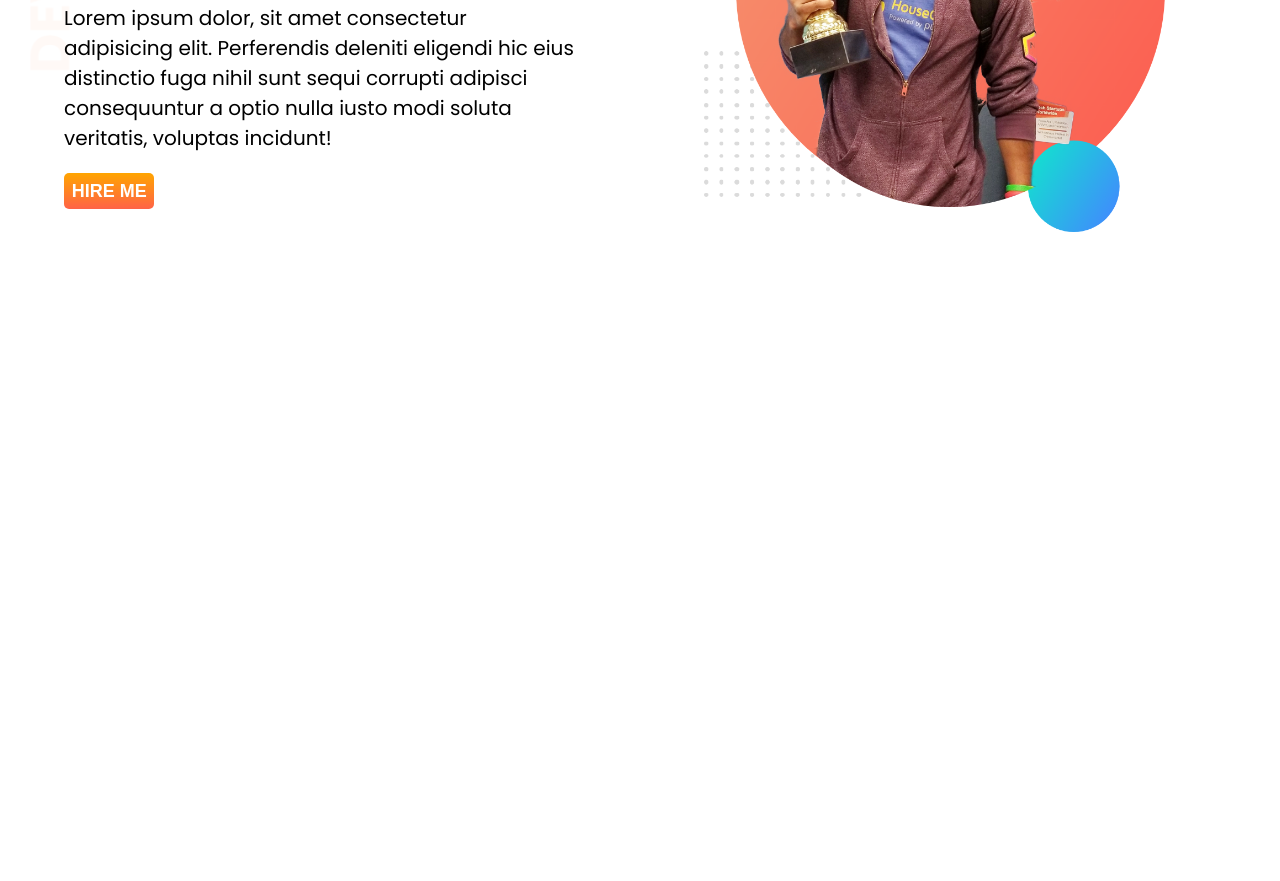
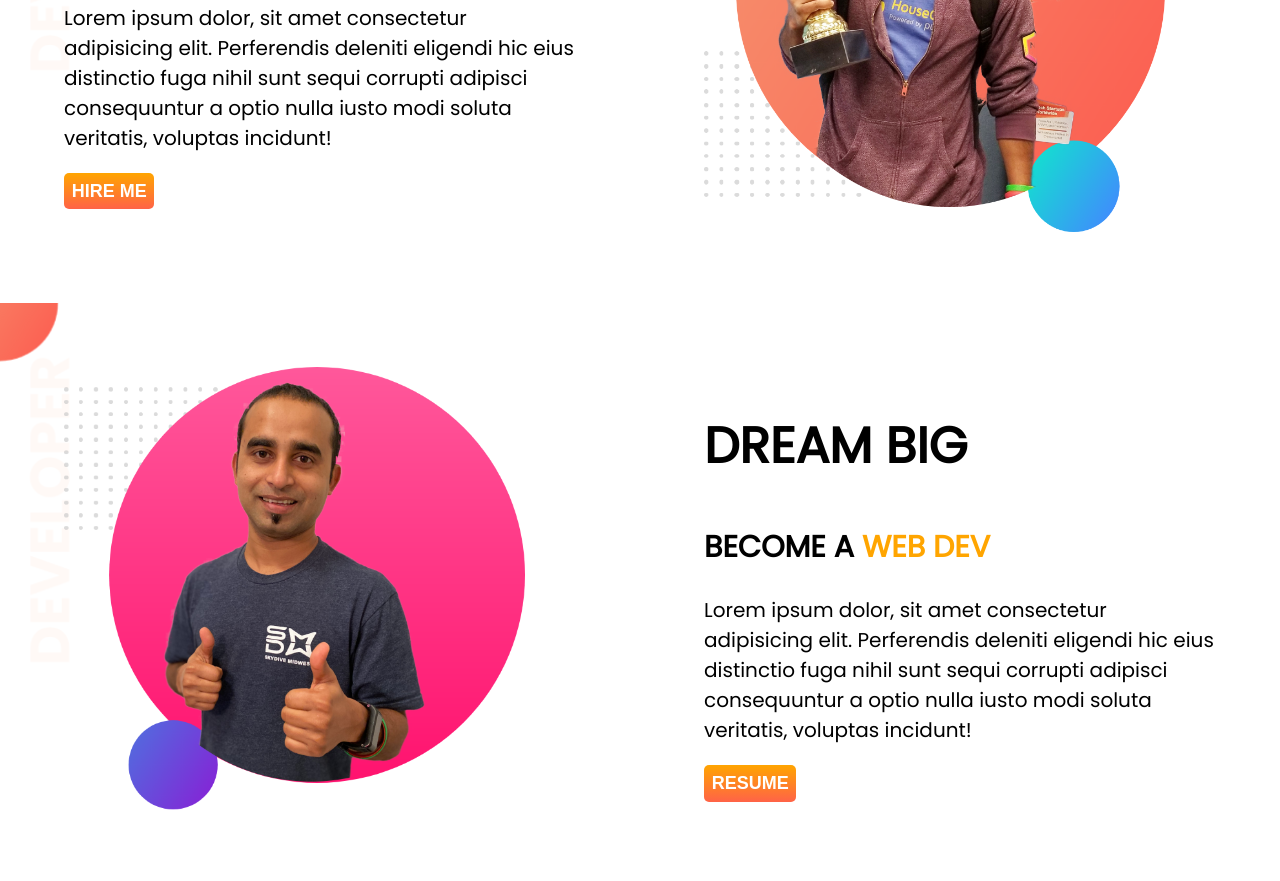
Before and after one commit to fahim00001/developer-portfolio, a plain HTML site: page index.html in a window 1280 px wide. Shown: the part 289-1170 px from the top of the page. Before the commit the page ends 800 px from the top, so only its background shows below. Drawn offline with Linux system fonts and the light colour scheme.

Commit message:
new dream

```diff
--- a/index.html
+++ b/index.html
@@ -30,6 +30,21 @@
             <img src="images/jhankar.png" alt="jhankar" srcset="">
         </div>
     </section>
+    <section class="header">
+
+        <div class="top-thing">
+            <img src="images/jhankar2.png" alt="jhankar" srcset="">
+        </div>
+        <div class="top-thing">
+            <h1 class="upper-text">DREAM BIG</h1>
+            <h1 class="lower-text">BECOME A <span class="author-name"> WEB DEV</span> </h1>
+            <p class="text-aboutme">Lorem ipsum dolor, sit amet consectetur adipisicing elit. Perferendis deleniti
+                eligendi hic eius distinctio fuga nihil sunt sequi corrupti adipisci consequuntur a optio nulla iusto
+                modi soluta veritatis, voluptas incidunt!</p>
+
+            <a target="_blank" href="http://www.google.com"> <button class="button">RESUME</button> </a>
+        </div>
+    </section>
 
 
 
--- a/style.css
+++ b/style.css
@@ -37,6 +37,7 @@ body{
     display: flex;
     background-image: url(images/top-banner.png);
     background-repeat: no-repeat;
+    margin: bottom 150px; ;
 }
 .top-thing{
     width: 50%;
```
